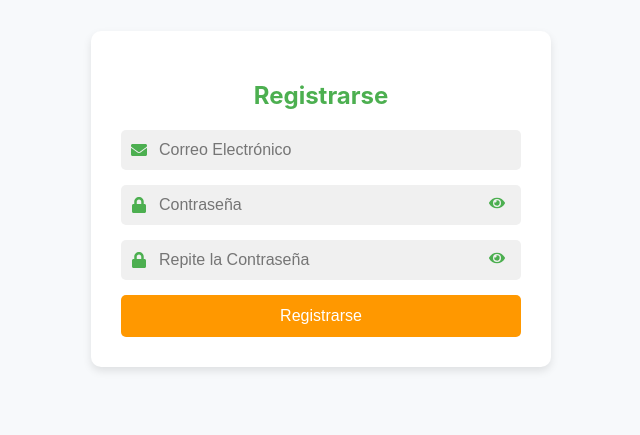
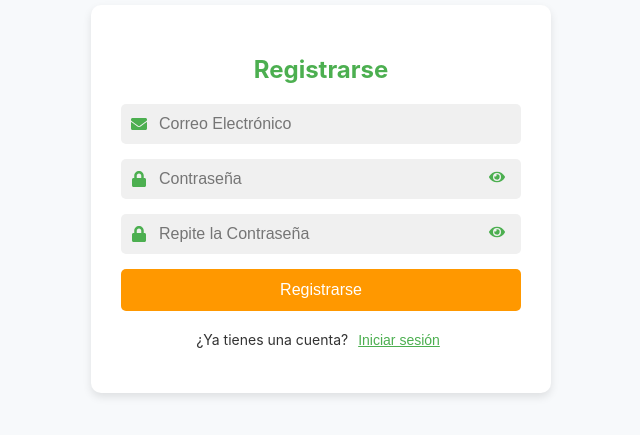
Before and after one commit to javicuarteroUCLM/appWebCompra-TSW, a React (Create React App) app in the folder frontend/: page /register in a window 1280 px wide. Shown: the part 221-656 px from the top of the page, without its empty margins (319-959 px from the left). Built offline with nearby package versions, Linux system fonts and the light colour scheme; no server answers.

Commit message:
Mejoras en UX login/register

```diff
--- a/frontend/src/components/LoginForm.js
+++ b/frontend/src/components/LoginForm.js
@@ -79,6 +79,16 @@ const LoginForm = () => {
           </button>
         </form>
         {message && <p style={styles.message}>{message}</p>}
+        <p style={styles.registerPrompt}>
+          ¿Aún no tienes una cuenta?{' '}
+          <button
+            type="button"
+            onClick={() => navigate("/register")}
+            style={styles.registerButton}
+          >
+            Regístrate
+          </button>
+        </p>
       </div>
     </div>
   );
@@ -167,6 +177,19 @@ const styles = {
     cursor: "pointer",
     fontSize: "14px",
   },
+  registerPrompt: {
+    marginTop: "20px",
+    fontSize: "14px",
+    color: "#333",
+  },
+  registerButton: {
+    backgroundColor: "transparent",
+    border: "none",
+    color: "#4CAF50",
+    cursor: "pointer",
+    fontSize: "14px",
+    textDecoration: "underline",
+  },
 };
 
 export default LoginForm;
--- a/frontend/src/components/RegisterForm.js
+++ b/frontend/src/components/RegisterForm.js
@@ -10,6 +10,7 @@ const RegisterForm = () => {
   const [password1, setPassword1] = useState("");
   const [password2, setPassword2] = useState("");
   const [message, setMessage] = useState("");
+  const [messageColor, setMessageColor] = useState("#ff5722");
   const [showPassword1, setShowPassword1] = useState(false);
   const [showPassword2, setShowPassword2] = useState(false);
   const navigate = useNavigate();
@@ -25,11 +26,17 @@ const RegisterForm = () => {
     try {
       // Realiza el registro y obtén el token
       const token = await userService.register(email, password1, password2);
-      setMessage("Registro exitoso. Bienvenido.");
+      setMessageColor("#4CAF50");
+      setMessage("Registro exitoso.\nRedirigiendo a inicio de sesión...");
+       // Cambia el color del mensaje a verde (exito)
       localStorage.setItem("authToken", token); // Almacena el token en el almacenamiento local
+      setTimeout(() => {
+        navigate("/login");
+      }, 2500);
       //navigate('/dashboard'); // Redirige al dashboard
     } catch (error) {
       setMessage(`Error: ${error.response?.data?.message || "Algo salió mal"}`);
+      setMessageColor("#ff5722"); // Cambia el color del mensaje a rojo (error)
     }
   };
 
@@ -97,7 +104,17 @@ const RegisterForm = () => {
             Registrarse
           </button>
         </form>
-        {message && <p style={styles.message}>{message}</p>}
+        {message && <p style={{...styles.message, color: messageColor}}>{message}</p>}
+        <p style={styles.loginPrompt}>
+          ¿Ya tienes una cuenta?{' '}
+          <button
+            type="button"
+            onClick={() => navigate("/login")}
+            style={styles.loginButton}
+          >
+            Iniciar sesión
+          </button>
+        </p>
       </div>
     </div>
   );
@@ -176,6 +193,19 @@ const styles = {
     fontSize: "14px",
     color: "#ff5722",
   },
+  loginPrompt: {
+    marginTop: "20px",
+    fontSize: "14px",
+    color: "#333",
+  },
+  loginButton: {
+    backgroundColor: "transparent",
+    border: "none",
+    color: "#4CAF50",
+    cursor: "pointer",
+    fontSize: "14px",
+    textDecoration: "underline",
+  },
 };
 
 export default RegisterForm;
```
